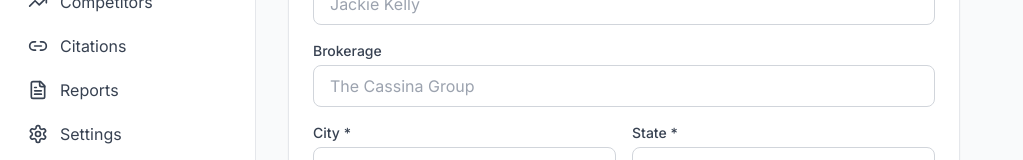
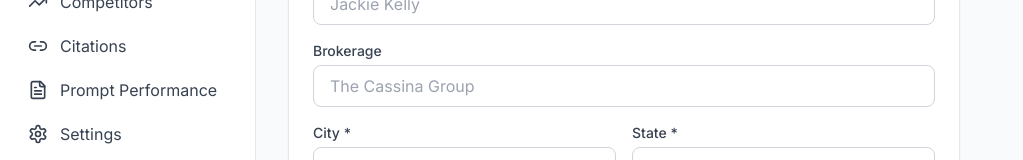
Before and after one commit to natewoverbey-hash/notable, a Next.js app: page /dashboard/agents/new in a window 1280 px wide. Shown: the part 230-390 px from the top of the page, without its empty margins (0-1023 px from the left). Built offline with nearby package versions, Linux system fonts and the light colour scheme.

Commit message:
Update nav to link to Prompt Performance report

```diff
--- a/src/app/dashboard/layout.tsx
+++ b/src/app/dashboard/layout.tsx
@@ -17,7 +17,7 @@ const navigation = [
   { name: 'Scans', href: '/dashboard/scans', icon: Search },
   { name: 'Competitors', href: '/dashboard/competitors', icon: TrendingUp },
   { name: 'Citations', href: '/dashboard/citations', icon: Link2 },
-  { name: 'Reports', href: '/dashboard/reports', icon: FileText },
+  { name: 'Prompt Performance', href: '/dashboard/reports/prompts', icon: FileText },
   { name: 'Settings', href: '/dashboard/settings', icon: Settings },
 ]
 
```
